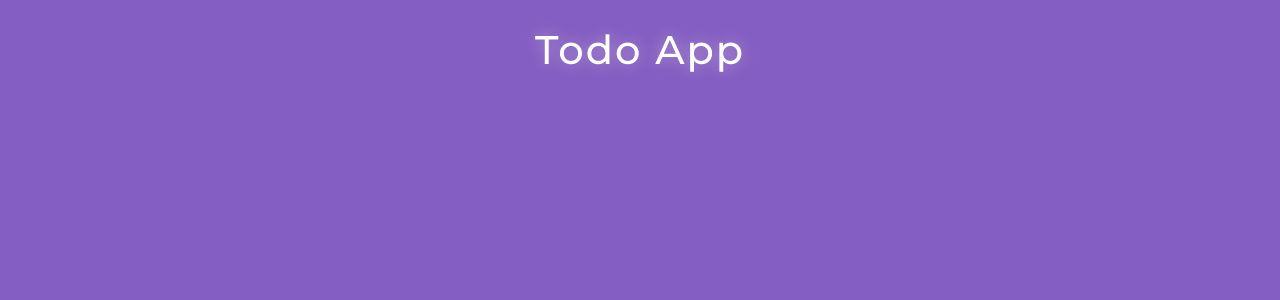
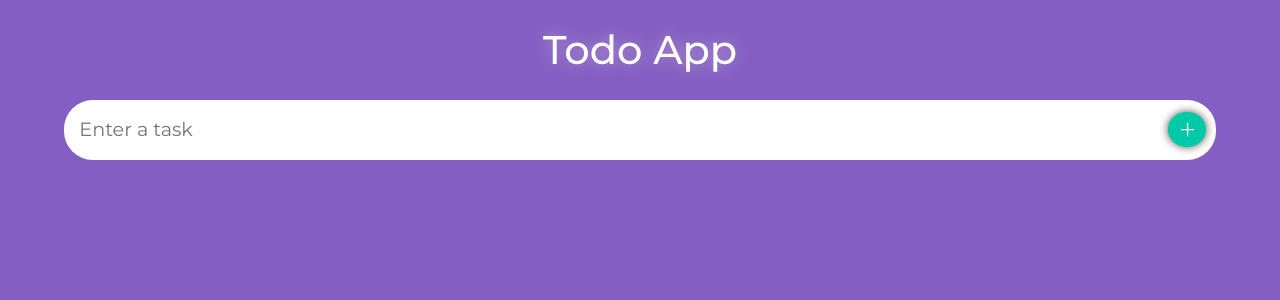
Before and after one commit to marijadragicevic/Todo-App, a React (Create React App) app: page / in a window 1280 px wide. Shown: the top 300 px of the page. Built offline with nearby package versions, Linux system fonts and the light colour scheme.

Commit message:
feature/form added html code and style

```diff
--- a/package.json
+++ b/package.json
@@ -12,6 +12,7 @@
     "@types/react-dom": "^18.0.5",
     "react": "^18.2.0",
     "react-dom": "^18.2.0",
+    "react-icons": "^4.4.0",
     "react-scripts": "5.0.1",
     "sass": "^1.53.0",
     "typescript": "^4.7.4",
--- a/src/App.tsx
+++ b/src/App.tsx
@@ -1,11 +1,15 @@
-import React from 'react';
+import React, { useState } from 'react';
 import './Style/App.scss';
 import Header from './Components/Header';
+import Form from './Components/Form';
 
-function App() {
+const App: React.FC = () => {
+  const [todo, setTodo] = useState<string>("");
+
   return (
     <div className="App">
       <Header />
+      <Form />
     </div>
   );
 }
--- /dev/null
+++ b/src/Components/Form.tsx
@@ -0,0 +1,13 @@
+import React from 'react';
+import { AiOutlinePlus } from "react-icons/ai";
+
+const Form = () => {
+    return (
+        <form className='form'>
+            <input type='input' placeholder='Enter a task' required className='form__input' />
+            <button className='form__btn' type='submit'><AiOutlinePlus /></button>
+        </form>
+    )
+}
+
+export default Form
--- a/src/Style/App.scss
+++ b/src/Style/App.scss
@@ -12,11 +12,57 @@
     // HEADER SECTION
     .heading{
         text-align: center;
-        font-size: 2.5rem;
+        font-size: 2.5em;
         color: $white;
         margin: 0.5em;
         z-index: 1;
         font-weight: 500;
         text-shadow: 0 0 15px $mediumPurple;
     }
+
+    // FORM SECTION
+    .form{
+        display: flex;
+        align-items: center;
+        width: 90%;
+        position: relative;
+
+        &__input{
+            width: 100%;
+            border-radius: 1.5em;
+            border: none;
+            outline: none;
+            padding:0.8em;
+            font-size: 1.2em;
+            transition: 0.2s;
+            // box-shadow: inset 0 0 3px $yellow;
+
+            &:focus{
+               box-shadow:  0 0 10px 1000px rgba($color: black, $alpha: 0.5);
+            }
+        }
+
+        &__btn{
+            position: absolute;
+            right: 0;
+            z-index: 2;
+            margin-right: 0.5em;
+            padding: 0.3em 0.5em 0em;
+            font-size: 1.2em;
+            border-radius: 50%;
+            border: none;
+            background-color: $green;
+            color: #eee;
+            box-shadow: 0 0 8px rgb(80, 80, 80);
+
+            &:hover{
+                background-color: $lightGreen;
+            }
+
+            &:active{
+                transform: scale(0.8);
+                box-shadow: 0 0 5px rgb(80, 80, 80);
+            }
+        }
+    }
 }
--- a/src/Style/Variables.scss
+++ b/src/Style/Variables.scss
@@ -12,6 +12,7 @@ $darkOrange:#FF9671;
 $orange:#FFC75F;
 $yellow:#F9F871;
 $green:#00C9A7;
+$lightGreen:#01e0bb;
 $white:white;
 $lightGrey:rgb(245, 245, 245);
 
--- a/src/Style/index.scss
+++ b/src/Style/index.scss
@@ -4,7 +4,6 @@
     padding: 0;
     margin: 0;
     box-sizing: border-box;
-    letter-spacing: 2px;
     line-height: 1.5;
     font-family: $font;
 }
```
Also changed, not shown: 1 other file (tests, documents, lock files or other folders).
